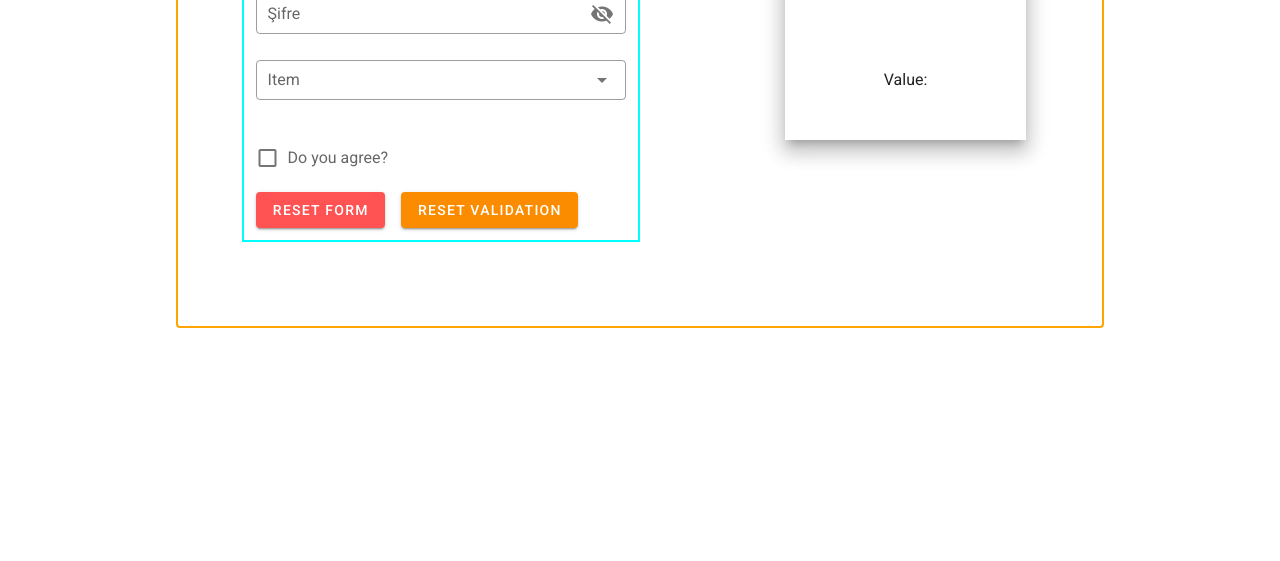
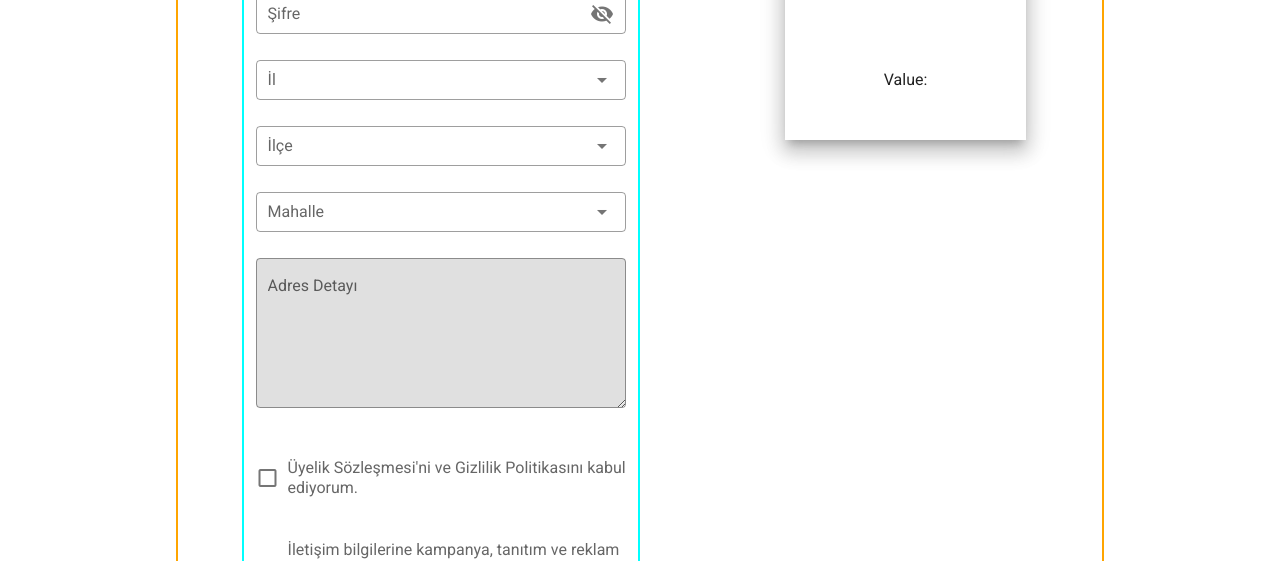
Before and after one commit to ErhanArda/vue-login, a Vue app: page /signup in a window 1280 px wide. Shown: the part 356-917 px from the top of the page. Before the commit the page ends 800 px from the top, so only its background shows below. Built offline with nearby package versions, Linux system fonts and the light colour scheme.

Commit message:
vuex added and signup page edited

```diff
--- a/package.json
+++ b/package.json
@@ -10,7 +10,8 @@
     "core-js": "^3.6.5",
     "vue": "^2.6.11",
     "vue-router": "^3.2.0",
-    "vuetify": "^2.2.11"
+    "vuetify": "^2.2.11",
+    "vuex": "^3.5.1"
   },
   "devDependencies": {
     "@mdi/font": "^5.3.45",
--- a/src/components/SingUp/SignUp/Left.vue
+++ b/src/components/SingUp/SignUp/Left.vue
@@ -51,20 +51,47 @@
         v-model="select"
         :items="items"
         :rules="[(v) => !!v || 'Item is required']"
-        label="Item"
+        label="İl"
         outlined
         dense
         required
         ></v-select>
+        <v-select
+        v-model="select"
+        :items="items"
+        :rules="[(v) => !!v || 'Item is required']"
+        label="İlçe"
+        outlined
+        dense
+        required
+        ></v-select>
+        <v-select
+        v-model="select"
+        :items="items"
+        :rules="[(v) => !!v || 'Item is required']"
+        label="Mahalle"
+        outlined
+        dense
+        required
+        ></v-select>
+    <v-textarea
+      background-color="grey lighten-2"
+      color="cyan"
+      outlined
+      label="Adres Detayı"
+    ></v-textarea>
+        <v-checkbox
+        v-model="checkbox2"
+        :rules="[(v) => !!v || 'You must agree to continue!']"
+        label="Üyelik Sözleşmesi'ni ve Gizlilik Politikasını kabul ediyorum."
 
-        <v-checkbox
+        ></v-checkbox>
+
+<v-checkbox
         v-model="checkbox"
-        :rules="[(v) => !!v || 'You must agree to continue!']"
-        label="Do you agree?"
+        label="İletişim bilgilerine kampanya, tanıtım ve reklam içerikli ticari elektronik ileti göderilmesine Bu amaçla kişisel verilerimin işlenmesine ve tedarikçilerinizle paylaşılmasına izin veriyorum."
         required
         ></v-checkbox>
-
-
         <v-btn color="error" class="mr-4" @click="reset">
         Reset Form
         </v-btn>
```
Also changed, not shown: 1 other file (tests, documents, lock files or other folders).
